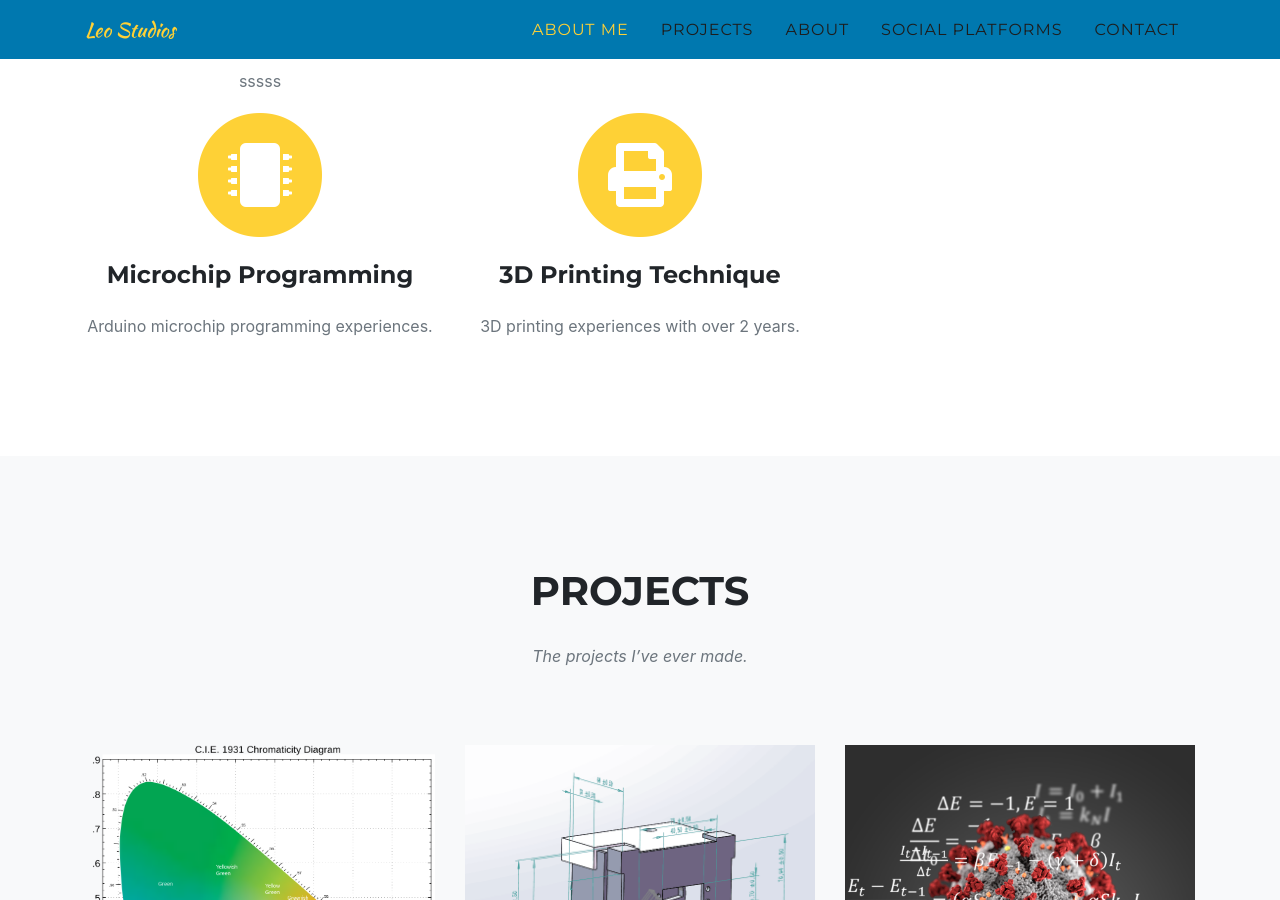
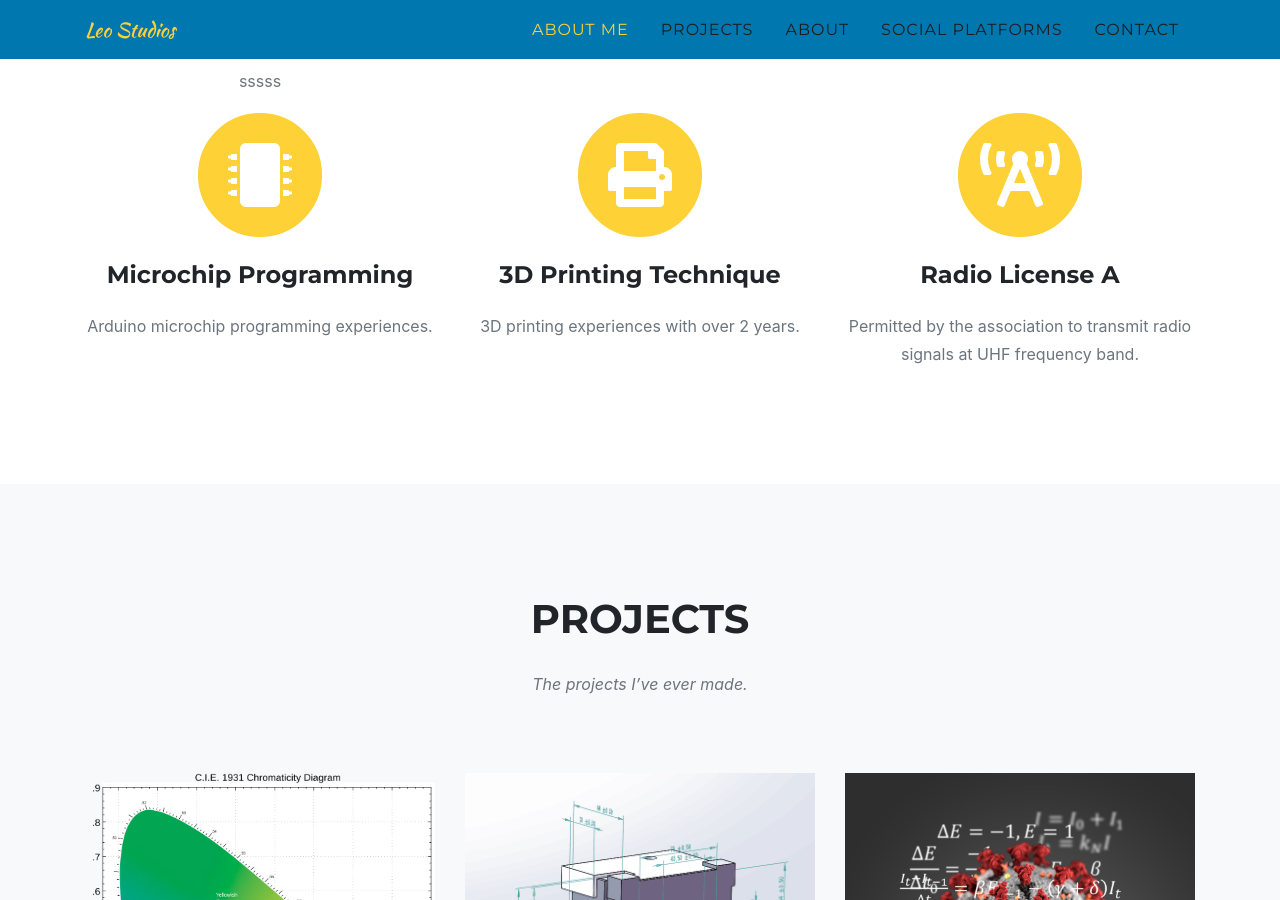
Before and after one commit to LeoAokma/LeoHe.github.io, a Jekyll site: the page built from index.md, in a window 1280 px wide and 900 px high, scrolled down 1739 px. Built offline with Jekyll 4.4.1, drawn with Linux system fonts in a browser that asks for light colours; some web fonts are replaced.

Commit message:
Update sitetext.yml

```diff
--- a/_data/sitetext.yml
+++ b/_data/sitetext.yml
@@ -33,6 +33,9 @@ services:
       - title: "3D Printing Technique"
         desc: "3D printing experiences with over 2 years."
         icon: fas fa-print
+      - title: "Radio License A"
+        desc: "Permitted by the association to transmit radio signals at UHF frequency band."
+        icon: fas fa-broadcast-tower
 
 portfolio:
     title: "Projects"
```
